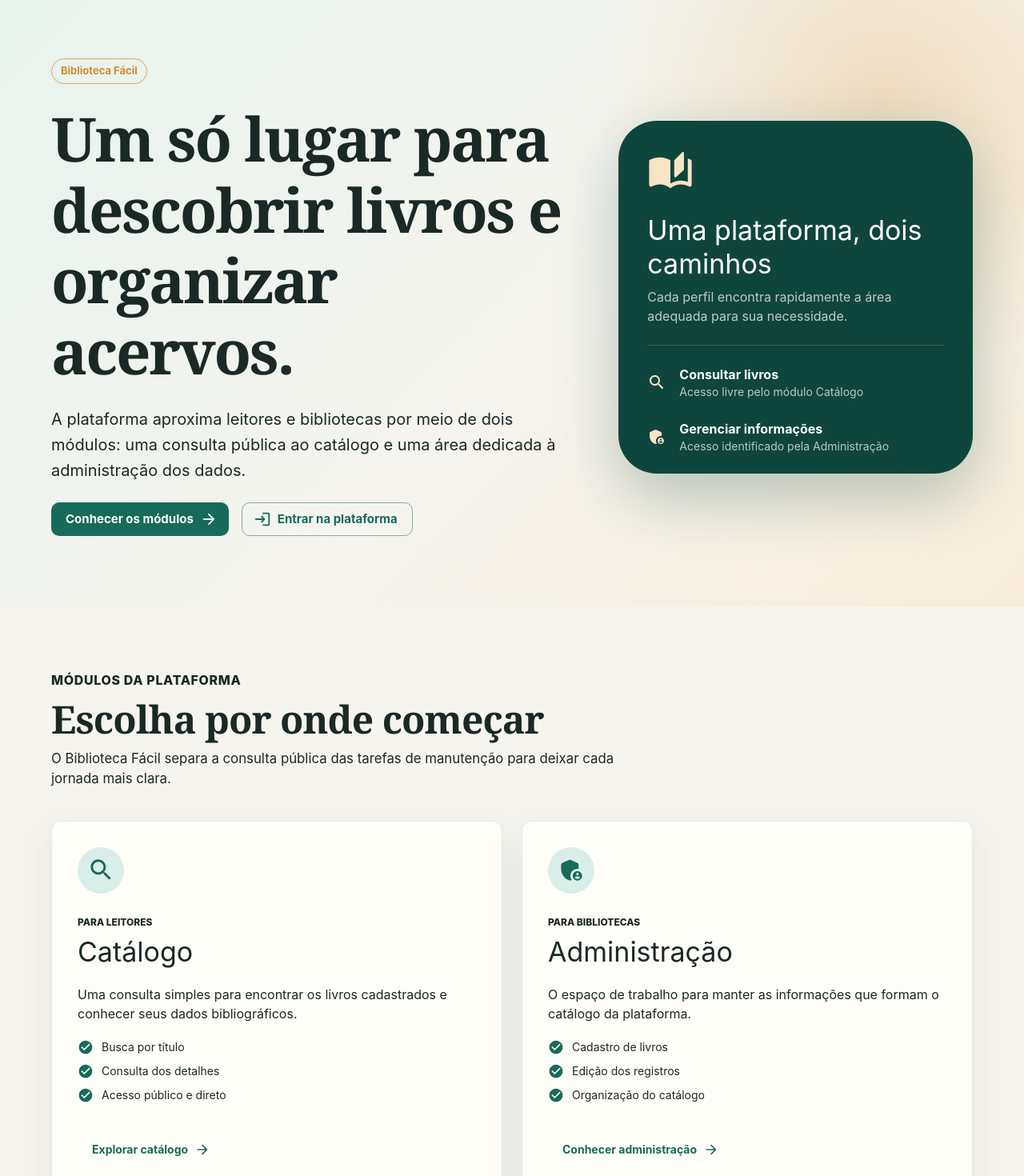
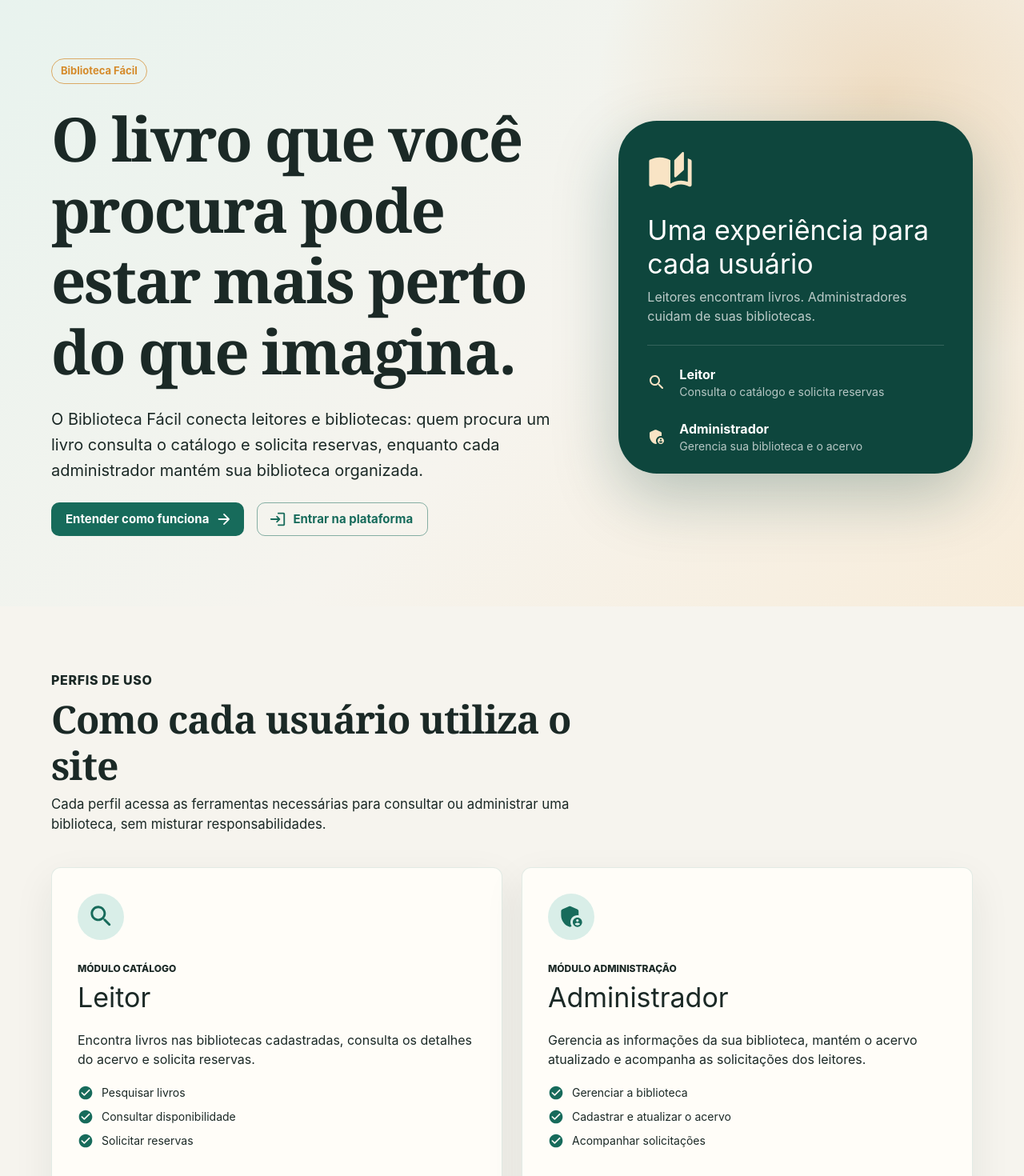
Before and after one commit to re-ryan/biblioteca-facil-frontend, a React (Vite) app: page / in a window 1280 px wide. Shown: the part 80-1550 px from the top of the page at 80% size. Built offline with nearby package versions, Linux system fonts and the light colour scheme.

Commit message:
Apresenta os perfis de leitor e administrador

```diff
--- a/src/pages/HomePage.jsx
+++ b/src/pages/HomePage.jsx
@@ -22,22 +22,22 @@ import { Link as RouterLink } from 'react-router-dom'
 const modules = [
   {
     icon: <SearchRoundedIcon fontSize="large" />,
-    audience: 'Para leitores',
-    title: 'Catálogo',
+    audience: 'Módulo Catálogo',
+    title: 'Leitor',
     description:
-      'Uma consulta simples para encontrar os livros cadastrados e conhecer seus dados bibliográficos.',
-    features: ['Busca por título', 'Consulta dos detalhes', 'Acesso público e direto'],
-    action: 'Explorar catálogo',
+      'Encontra livros nas bibliotecas cadastradas, consulta os detalhes do acervo e solicita reservas.',
+    features: ['Pesquisar livros', 'Consultar disponibilidade', 'Solicitar reservas'],
+    action: 'Acessar catálogo',
     path: '/catalogo',
   },
   {
     icon: <AdminPanelSettingsRoundedIcon fontSize="large" />,
-    audience: 'Para bibliotecas',
-    title: 'Administração',
+    audience: 'Módulo Administração',
+    title: 'Administrador',
     description:
-      'O espaço de trabalho para manter as informações que formam o catálogo da plataforma.',
-    features: ['Cadastro de livros', 'Edição dos registros', 'Organização do catálogo'],
-    action: 'Conhecer administração',
+      'Gerencia as informações da sua biblioteca, mantém o acervo atualizado e acompanha as solicitações dos leitores.',
+    features: ['Gerenciar a biblioteca', 'Cadastrar e atualizar o acervo', 'Acompanhar solicitações'],
+    action: 'Conhecer área administrativa',
     path: '/admin',
   },
 ]
@@ -67,15 +67,16 @@ export const HomePage = () => (
                 variant="h1"
                 sx={{ fontSize: { xs: '3rem', sm: '4rem', md: '4.75rem' } }}
               >
-                Um só lugar para descobrir livros e organizar acervos.
+                O livro que você procura pode estar mais perto do que imagina.
               </Typography>
               <Typography
                 variant="h6"
                 color="text.secondary"
                 sx={{ maxWidth: 680, fontWeight: 400 }}
               >
-                A plataforma aproxima leitores e bibliotecas por meio de dois módulos: uma
-                consulta pública ao catálogo e uma área dedicada à administração dos dados.
+                O Biblioteca Fácil conecta leitores e bibliotecas: quem procura um livro
+                consulta o catálogo e solicita reservas, enquanto cada administrador mantém
+                sua biblioteca organizada.
               </Typography>
               <Stack
                 direction={{ xs: 'column', sm: 'row' }}
@@ -89,7 +90,7 @@ export const HomePage = () => (
                   size="large"
                   endIcon={<ArrowForwardRoundedIcon />}
                 >
-                  Conhecer os módulos
+                  Entender como funciona
                 </Button>
                 <Button
                   component={RouterLink}
@@ -119,10 +120,10 @@ export const HomePage = () => (
                   <Box>
                     <AutoStoriesRoundedIcon sx={{ fontSize: 58, color: 'secondary.light', mb: 2 }} />
                     <Typography component="h2" variant="h4" sx={{ mb: 1 }}>
-                      Uma plataforma, dois caminhos
+                      Uma experiência para cada usuário
                     </Typography>
                     <Typography sx={{ color: 'rgba(255, 255, 255, 0.72)' }}>
-                      Cada perfil encontra rapidamente a área adequada para sua necessidade.
+                      Leitores encontram livros. Administradores cuidam de suas bibliotecas.
                     </Typography>
                   </Box>
 
@@ -131,9 +132,9 @@ export const HomePage = () => (
                   <Stack direction="row" spacing={2} sx={{ alignItems: 'center' }}>
                     <SearchRoundedIcon sx={{ color: 'secondary.light' }} />
                     <Box>
-                      <Typography sx={{ fontWeight: 700 }}>Consultar livros</Typography>
+                      <Typography sx={{ fontWeight: 700 }}>Leitor</Typography>
                       <Typography variant="body2" sx={{ color: 'rgba(255, 255, 255, 0.7)' }}>
-                        Acesso livre pelo módulo Catálogo
+                        Consulta o catálogo e solicita reservas
                       </Typography>
                     </Box>
                   </Stack>
@@ -141,9 +142,9 @@ export const HomePage = () => (
                   <Stack direction="row" spacing={2} sx={{ alignItems: 'center' }}>
                     <AdminPanelSettingsRoundedIcon sx={{ color: 'secondary.light' }} />
                     <Box>
-                      <Typography sx={{ fontWeight: 700 }}>Gerenciar informações</Typography>
+                      <Typography sx={{ fontWeight: 700 }}>Administrador</Typography>
                       <Typography variant="body2" sx={{ color: 'rgba(255, 255, 255, 0.7)' }}>
-                        Acesso identificado pela Administração
+                        Gerencia sua biblioteca e o acervo
                       </Typography>
                     </Box>
                   </Stack>
@@ -158,18 +159,18 @@ export const HomePage = () => (
     <Container id="modulos" maxWidth="lg" sx={{ py: { xs: 7, md: 10 }, scrollMarginTop: 88 }}>
       <Stack spacing={1} sx={{ mb: 5, maxWidth: 720 }}>
         <Typography color="secondary.dark" sx={{ fontWeight: 800, letterSpacing: '0.04em' }}>
-          MÓDULOS DA PLATAFORMA
+          PERFIS DE USO
         </Typography>
         <Typography
           component="h2"
           variant="h2"
           sx={{ fontSize: { xs: '2.35rem', md: '3rem' } }}
         >
-          Escolha por onde começar
+          Como cada usuário utiliza o site
         </Typography>
         <Typography color="text.secondary" sx={{ fontSize: '1.05rem' }}>
-          O Biblioteca Fácil separa a consulta pública das tarefas de manutenção para deixar
-          cada jornada mais clara.
+          Cada perfil acessa as ferramentas necessárias para consultar ou administrar uma
+          biblioteca, sem misturar responsabilidades.
         </Typography>
       </Stack>
 
```
Also changed, not shown: 1 other file (tests, documents, lock files or other folders).
